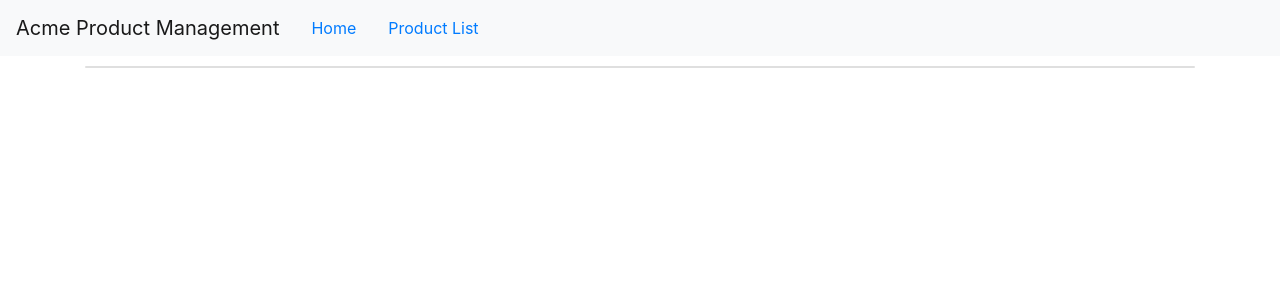
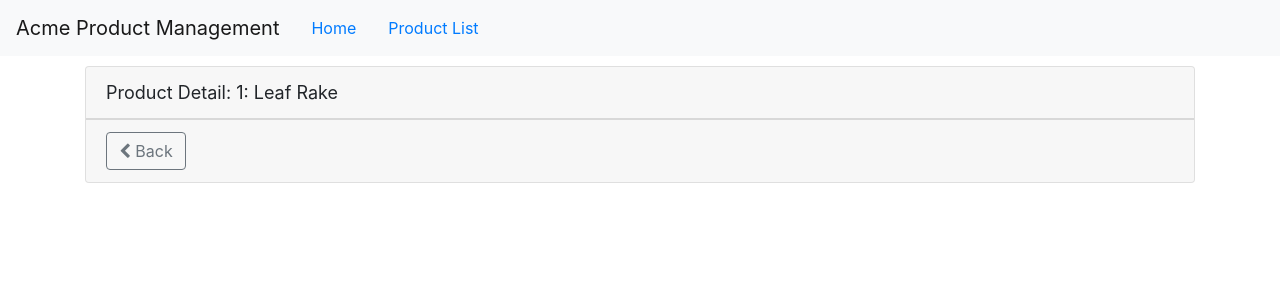
Before and after one commit to sarahkfleming/Angular-GettingStarted, an Angular app: page /products/1 in a window 1280 px wide. Shown: the top 300 px of the page. Built offline with nearby package versions, Linux system fonts and the light colour scheme.

Commit message:
added product detail routing and back button

```diff
--- a/src/app/products/product-detail.component.html
+++ b/src/app/products/product-detail.component.html
@@ -1,6 +1,13 @@
-<div class='card'>
+<div class='card' *ngIf='product'>
     <!-- ngIf prevents page from loading when product is undefined -->
-    <div class='card-header' *ngIf='product'>
+    <div class='card-header' >
         {{pageTitle + ': ' + product.productName}}
     </div>
+    <div class='card-footer'>
+        <button class='btn btn-outline-secondary'
+                (click)='onBack()'
+                style='width:80px'>
+                <i class='fa fa-chevron-left'></i> Back
+        </button>
+    </div>
 </div>
--- a/src/app/products/product-detail.component.ts
+++ b/src/app/products/product-detail.component.ts
@@ -1,5 +1,6 @@
 import { Component, OnInit } from '@angular/core';
 import { IProduct } from './product';
+import { ActivatedRoute, Router } from '@angular/router';
 
 @Component({
   // Selector property is only needed if a component will be nested within another component
@@ -11,9 +12,28 @@
   pageTitle: string = 'Product Detail';
   product: IProduct;
 
-  constructor() { }
+  constructor(private route: ActivatedRoute,
+              private router: Router) {
+  }
 
   ngOnInit() {
+    // The plus sign (+) below is a JavaScript shortcut that converts a string to a numeric ID
+    let id = +this.route.snapshot.paramMap.get('id');
+    this.pageTitle += `: ${id}`;
+    this.product = {
+      'productId': 1,
+      'productName': 'Leaf Rake',
+      'productCode': 'GDN-0011',
+      'releaseDate': 'March 19, 2019',
+      'description': 'Leaf rake with 48-inch wooden handle.',
+      'price': 19.95,
+      'starRating': 3.2,
+      'imageUrl': 'assets/images/leaf_rake.png'
+    };
+  }
+
+  onBack(): void {
+    this.router.navigate(['/products']);
   }
 
 }
--- a/src/app/products/product-list.component.html
+++ b/src/app/products/product-list.component.html
@@ -43,7 +43,11 @@
                                  [style.width.px]='imageWidth'
                                  [style.margin.px]='imageMargin'>
                         </td>
-                        <td>{{ product.productName }}</td>
+                        <td>
+                            <a [routerLink]="['/products', product.productId]">
+                                {{ product.productName }}
+                            </a>
+                        </td>
                         <td>{{ product.productCode | lowercase | convertToSpaces: '-' }}</td>
                         <td>{{ product.releaseDate }}</td>
                         <!-- The numbers to the left of symbol indicate the following:
```
